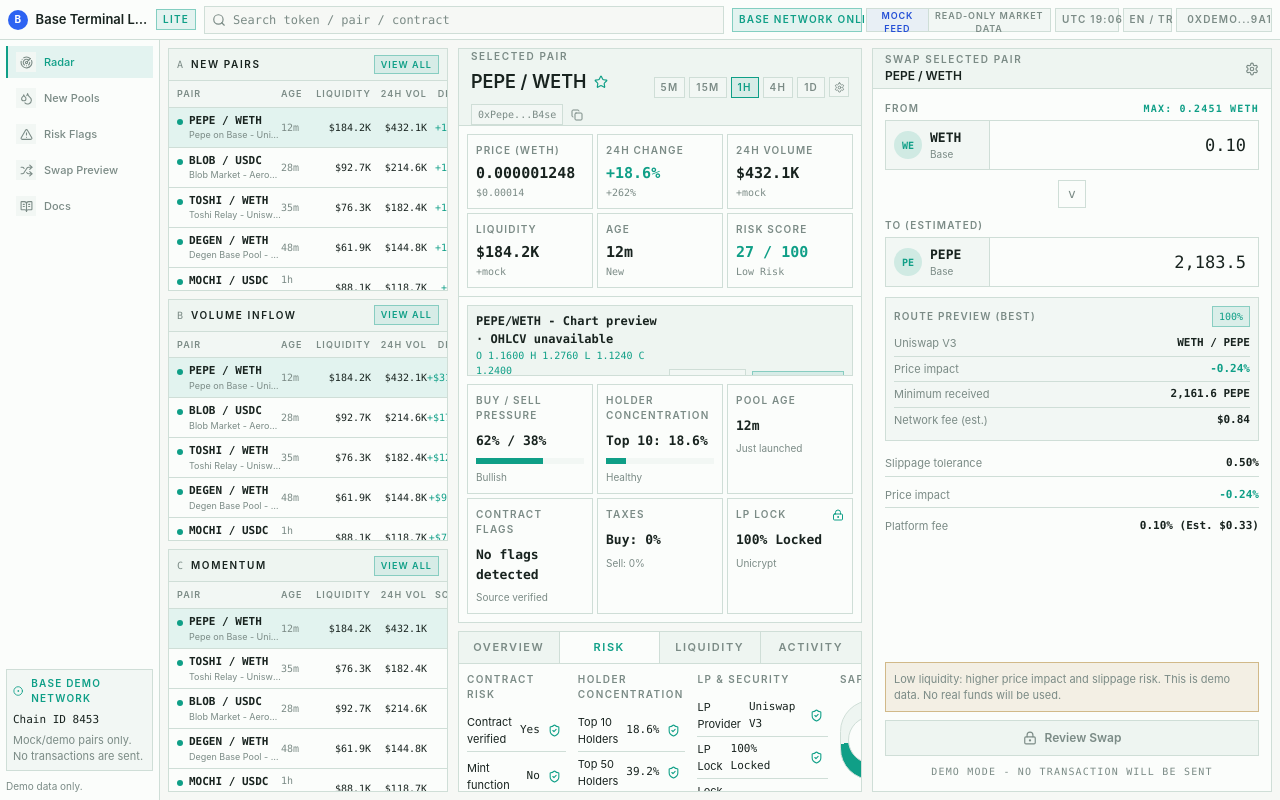
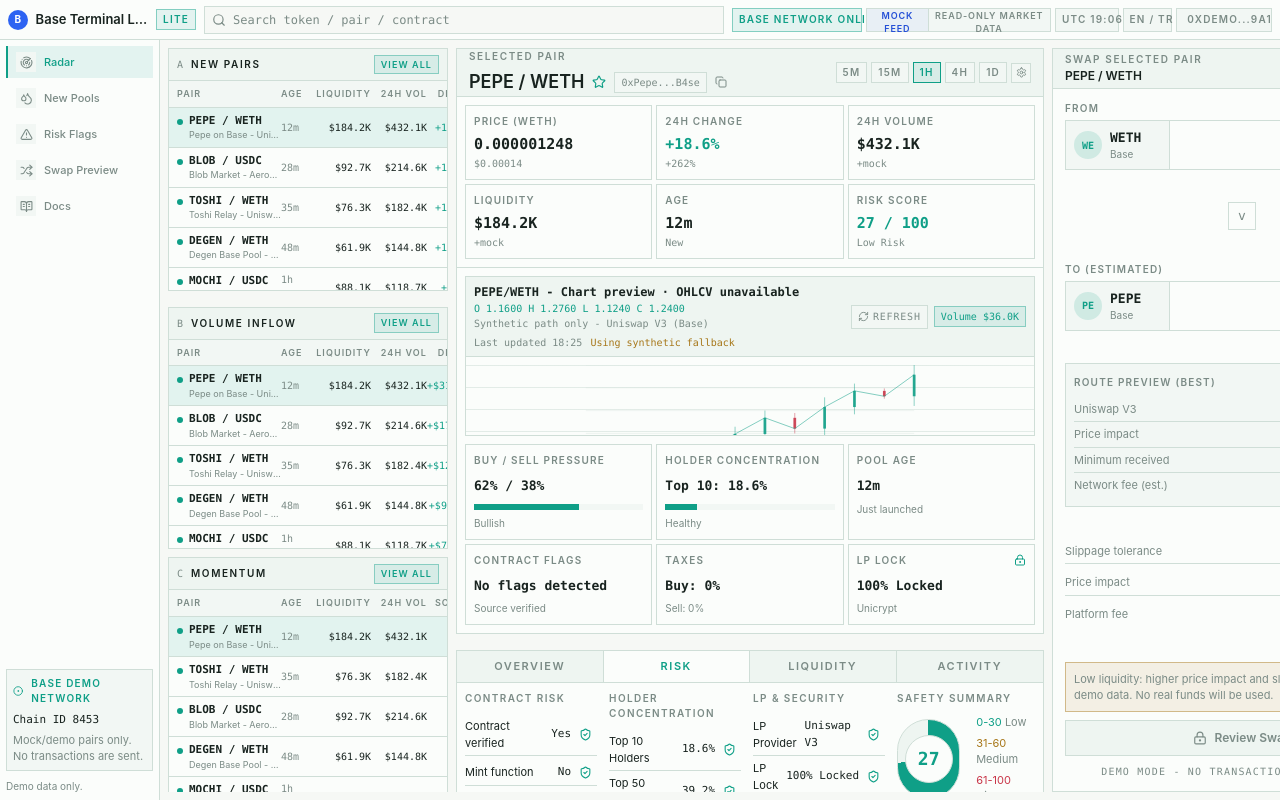
Before and after one commit to Edizemre1/base-market-terminal-lite, a Next.js app: page / in a window 1280 px wide. Built offline with nearby package versions, Linux system fonts and the light colour scheme.

Commit message:
Refactor terminal desktop viewport layout

```diff
--- a/src/app/globals.css
+++ b/src/app/globals.css
@@ -87,3 +87,100 @@ select {
   );
   background-size: 100% 22px;
 }
+
+@media (min-width: 1180px) {
+  .terminal-main-frame {
+    position: fixed;
+    inset: 40px 0 0 160px;
+    display: flex;
+    min-height: 0;
+    height: auto;
+    overflow: hidden;
+  }
+
+  .terminal-main-grid {
+    display: grid;
+    flex: 1 1 0%;
+    min-height: 0;
+    overflow: hidden;
+    grid-template-columns: 280px minmax(0, 1fr) 380px;
+    gap: 8px;
+  }
+
+  .terminal-left-column {
+    display: grid;
+    min-height: 0;
+    overflow: hidden;
+    grid-template-rows: repeat(3, minmax(0, 1fr));
+    gap: 8px;
+  }
+
+  .terminal-center-column {
+    display: grid;
+    min-height: 0;
+    overflow: hidden;
+    grid-template-rows: minmax(0, 1fr) minmax(150px, 0.24fr);
+    gap: 8px;
+  }
+
+  .terminal-feed-panel,
+  .terminal-selected-panel,
+  .terminal-detail-tabs,
+  .terminal-swap-ticket {
+    min-height: 0;
+    height: 100%;
+    overflow: hidden;
+  }
+
+  .terminal-feed-body,
+  .terminal-detail-body,
+  .terminal-swap-body {
+    overflow: auto;
+    overscroll-behavior: contain;
+  }
+
+  .terminal-feed-body {
+    flex: 1 1 auto;
+  }
+
+  .terminal-selected-body,
+  .terminal-chart-panel {
+    min-height: 0;
+  }
+
+  .terminal-chart-svg {
+    flex: 1 1 auto;
+    height: auto;
+    min-height: 130px;
+  }
+
+  .terminal-swap-ticket {
+    display: flex;
+    flex-direction: column;
+    align-self: stretch;
+  }
+
+  .terminal-swap-body {
+    justify-content: space-between;
+  }
+
+  .terminal-swap-footer {
+    margin-top: 0;
+  }
+}
+
+@media (min-width: 1536px) {
+  .terminal-main-grid {
+    grid-template-columns: 300px minmax(0, 1fr) 400px;
+    gap: 10px;
+  }
+
+  .terminal-left-column,
+  .terminal-center-column {
+    gap: 10px;
+  }
+
+  .terminal-chart-svg {
+    min-height: 170px;
+  }
+}
--- a/src/components/BaseTerminal.tsx
+++ b/src/components/BaseTerminal.tsx
@@ -103,7 +103,7 @@ export function BaseTerminal({ data }: { data: MarketTerminalSnapshot }) {
 
   if (!selectedPairWithChart) {
     return (
-      <main className="min-h-[calc(100vh-40px)] w-full overflow-x-hidden bg-base-black p-2 xl:h-[calc(100vh-40px)] xl:min-h-0 xl:overflow-hidden">
+      <main className="terminal-main-frame min-h-[calc(100vh-40px)] w-full overflow-x-hidden bg-base-black p-2">
         <section className="border border-base-line bg-base-panel p-4">
           <p className="text-[10px] font-semibold uppercase tracking-[0.16em] text-base-muted">
             Base Terminal Lite
@@ -117,14 +117,14 @@ export function BaseTerminal({ data }: { data: MarketTerminalSnapshot }) {
   }
 
   return (
-    <main className="flex min-h-[calc(100vh-40px)] w-full flex-col overflow-x-hidden bg-base-black p-2 xl:h-[calc(100vh-40px)] xl:min-h-0 xl:overflow-hidden">
+    <main className="terminal-main-frame flex min-h-[calc(100vh-40px)] w-full flex-col overflow-x-hidden bg-base-black p-2">
       {data.fallbackReason ? (
         <div className="mb-2 shrink-0 border border-base-amber/45 bg-base-amber/10 px-2 py-1.5 font-mono text-[10px] tracking-[0.12em] text-base-amber">
           {data.fallbackReason}
         </div>
       ) : null}
-      <section className="grid min-w-0 grid-cols-1 gap-2.5 xl:min-h-0 xl:flex-1 xl:grid-cols-[280px_minmax(0,1fr)_400px] xl:overflow-hidden 2xl:grid-cols-[300px_minmax(0,1fr)_410px]">
-        <aside className="min-w-0 space-y-2 xl:grid xl:min-h-0 xl:grid-rows-3 xl:gap-2 xl:space-y-0 xl:overflow-hidden">
+      <section className="terminal-main-grid grid min-w-0 grid-cols-1 gap-2.5">
+        <aside className="terminal-left-column min-w-0 space-y-2">
           <OpportunityFeed
             id="new-pairs"
             title="New Pairs"
@@ -155,7 +155,7 @@ export function BaseTerminal({ data }: { data: MarketTerminalSnapshot }) {
           />
         </aside>
 
-        <section className="min-w-0 space-y-2 xl:grid xl:min-h-0 xl:grid-rows-[minmax(0,1fr)_minmax(132px,0.28fr)] xl:gap-2 xl:space-y-0 xl:overflow-hidden">
+        <section className="terminal-center-column min-w-0 space-y-2">
           <SelectedPairPanel
             pair={selectedPairWithChart}
             marketDataMode={data.mode}
@@ -206,7 +206,7 @@ function OpportunityFeed({
     showFallbackLabels ? pairs.filter((pair) => pair.dataSource === "mock") : [];
 
   return (
-    <section id={id} className="flex min-h-0 flex-col overflow-hidden border border-base-line bg-base-panel">
+    <section id={id} className="terminal-feed-panel flex min-h-0 flex-col overflow-hidden border border-base-line bg-base-panel">
       <div className="flex min-h-8 shrink-0 items-center justify-between border-b border-base-line bg-base-raised px-2">
         <div className="flex items-center gap-2">
           <span className="font-mono text-[10px] text-base-muted">{marker}</span>
@@ -225,7 +225,7 @@ function OpportunityFeed({
         <span className="text-right">24h Vol</span>
         <span className="text-right">{kind === "momentum" ? "Score" : "Delta"}</span>
       </div>
-      <div className="min-h-0 xl:flex-1 xl:overflow-y-auto">
+      <div className="terminal-feed-body min-h-0">
         {livePairs.map((pair) => (
           <FeedRow
             key={`${title}-${pair.id}`}
@@ -376,7 +376,7 @@ function SelectedPairPanel({
       : "+mock";
 
   return (
-    <section className="flex min-h-0 flex-col overflow-hidden border border-base-line bg-base-panel">
+    <section className="terminal-selected-panel flex min-h-0 flex-col overflow-hidden border border-base-line bg-base-panel">
       <div className="flex min-h-10 shrink-0 items-center justify-between gap-3 border-b border-base-line bg-base-raised px-3">
         <div className="min-w-0">
           <p className="text-[10px] font-semibold uppercase tracking-[0.16em] text-base-muted">
@@ -438,7 +438,7 @@ function SelectedPairPanel({
         <Metric label="Risk score" value={`${pair.riskScore} / 100`} detail={pair.riskLabel} tone="mint" />
       </div>
 
-      <div className="flex min-h-0 flex-1 flex-col gap-2 p-2">
+      <div className="terminal-selected-body flex min-h-0 flex-1 flex-col gap-2 p-2">
         <MockChart
           pair={pair}
           refreshStatus={chartRefreshStatus}
@@ -552,7 +552,7 @@ function MockChart({
         : undefined;
 
   return (
-    <div className="market-scanline flex min-h-[280px] flex-1 flex-col overflow-hidden border border-base-line bg-base-panel xl:min-h-0">
+    <div className="terminal-chart-panel market-scanline flex min-h-[280px] flex-1 flex-col overflow-hidden border border-base-line bg-base-panel">
       <div className="flex shrink-0 items-center justify-between border-b border-base-line bg-base-raised px-2 py-1.5">
         <div className="min-w-0">
           <p className="font-mono text-[12px] font-semibold text-base-text">
@@ -594,7 +594,7 @@ function MockChart({
       </div>
       <svg
         viewBox={`0 0 ${width} ${height}`}
-        className="h-[235px] w-full max-w-full shrink-0 p-2 xl:h-auto xl:min-h-[190px] xl:flex-1"
+        className="terminal-chart-svg h-[235px] w-full max-w-full shrink-0 p-2"
         aria-hidden="true"
       >
         {Array.from({ length: 6 }).map((_, index) => (
@@ -765,7 +765,7 @@ function SwapTicket({
       : "Demo mode - no transaction will be sent";
 
   return (
-    <aside className="min-w-0 border border-base-line bg-base-panel xl:flex xl:h-full xl:min-h-0 xl:flex-col xl:self-stretch xl:overflow-hidden">
+    <aside className="terminal-swap-ticket min-w-0 border border-base-line bg-base-panel">
       <div className="flex min-h-10 shrink-0 items-center justify-between border-b border-base-line bg-base-raised px-3">
         <div>
           <p className="text-[10px] font-semibold uppercase tracking-[0.16em] text-base-muted">
@@ -776,7 +776,7 @@ function SwapTicket({
         <Settings size={14} className="text-base-muted" aria-hidden="true" />
       </div>
 
-      <div className="flex min-h-0 flex-1 flex-col gap-2.5 overflow-y-auto p-3">
+      <div className="terminal-swap-body flex min-h-0 flex-1 flex-col gap-2.5 overflow-y-auto p-3">
         <TokenBox
           label="From"
           token={pair.quoteToken}
@@ -821,7 +821,7 @@ function SwapTicket({
           <RouteRow label="Platform fee" value="0.10% (Est. $0.33)" />
         </div>
 
-        <div className="mt-auto space-y-2 pt-1">
+        <div className="terminal-swap-footer mt-auto space-y-2 pt-1">
           <div className="border border-base-amber/45 bg-base-amber/10 p-2 text-[11px] leading-4 text-base-muted">
             Low liquidity: higher price impact and slippage risk. {modeWarning}
           </div>
@@ -923,7 +923,7 @@ function PairDetailTabs({
   onTabChange: (tab: DetailTab) => void;
 }) {
   return (
-    <section id="risk" className="flex min-h-0 flex-col overflow-hidden border border-base-line bg-base-panel">
+    <section id="risk" className="terminal-detail-tabs flex min-h-0 flex-col overflow-hidden border border-base-line bg-base-panel">
       <div className="grid h-8 shrink-0 grid-cols-4 border-b border-base-line bg-base-raised">
         {tabs.map((tab) => (
           <button
@@ -941,7 +941,7 @@ function PairDetailTabs({
           </button>
         ))}
       </div>
-      <div className="min-h-0 flex-1 overflow-y-auto p-2">{renderTab(pair, activeTab)}</div>
+      <div className="terminal-detail-body min-h-0 flex-1 overflow-y-auto p-2">{renderTab(pair, activeTab)}</div>
     </section>
   );
 }
```
